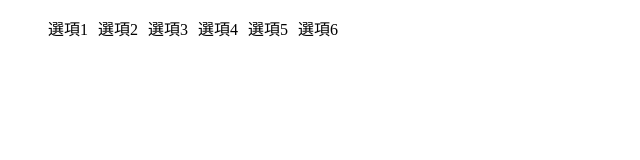
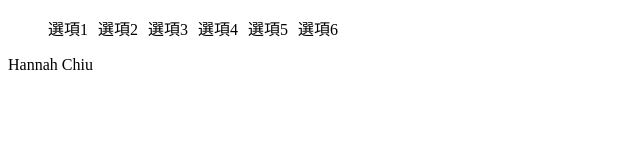
Before and after one commit to Hannahan2000/git01, a plain HTML site: page index.html in a window 1280 px wide. Shown: the whole page, without its empty margins (0-640 px from the left). Drawn offline with Linux system fonts and the light colour scheme.

Commit message:
增加main

```diff
--- a/index.html
+++ b/index.html
@@ -23,6 +23,9 @@
             <li>選項5</li>
             <li>選項6</li>
         </ul>
+        <main>
+            Hannah Chiu
+        </main>
     </nav>
 </body>
 </html>
```
